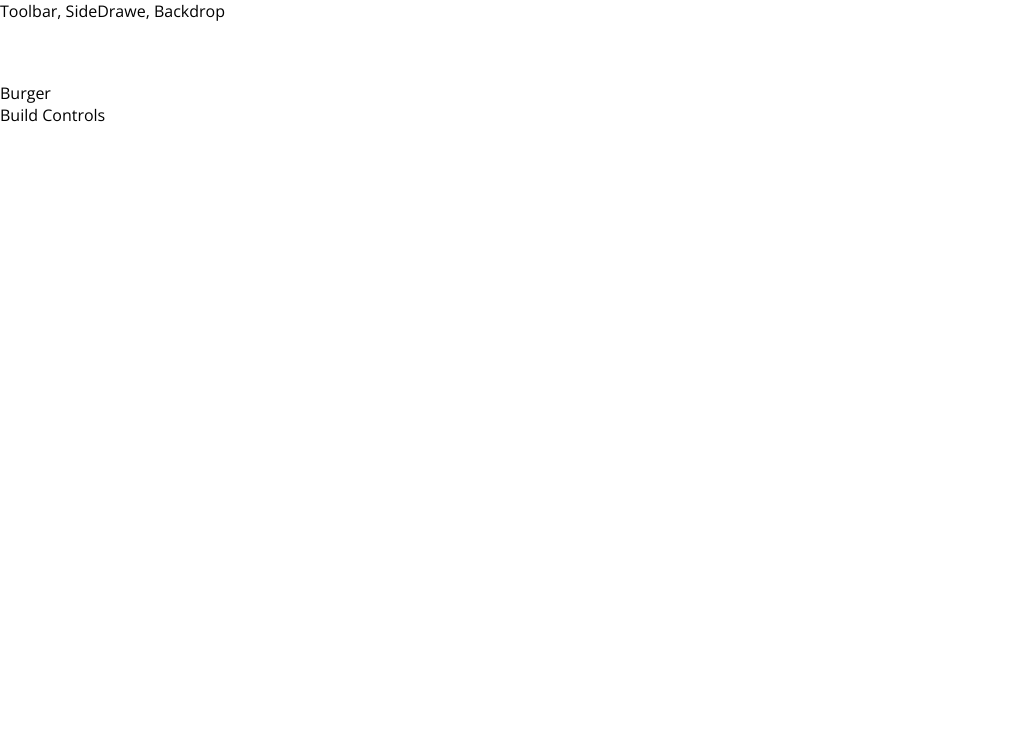
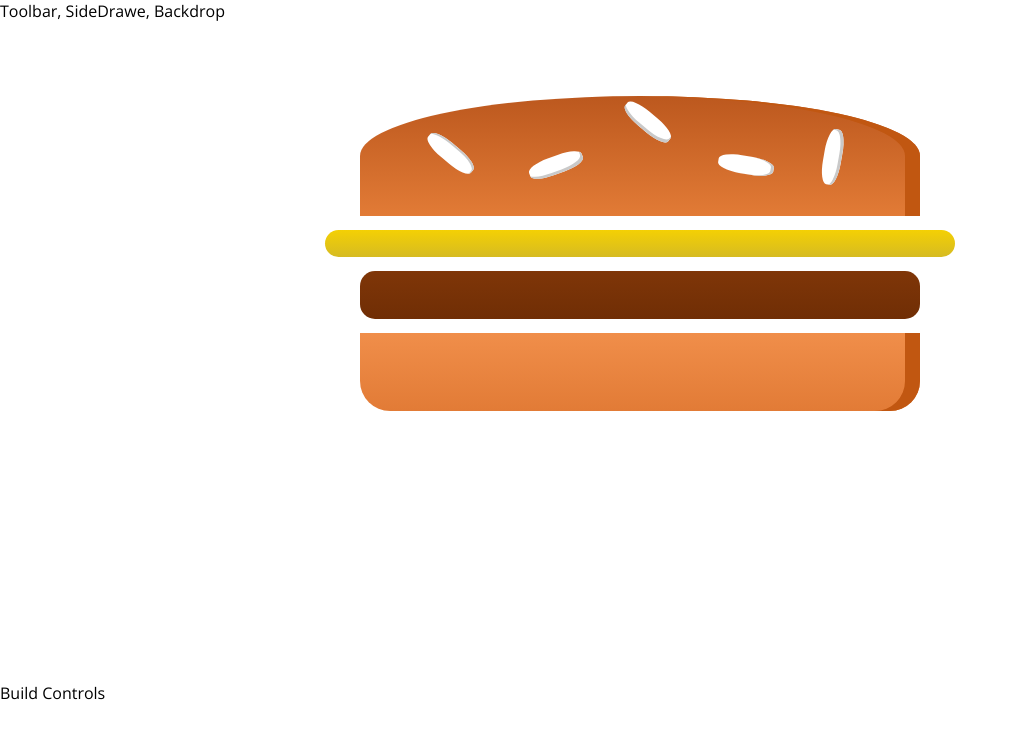
Before and after one commit to salehrezq/react-complete-guide-maximilian-burger-builder, a React (Create React App) app: page / in a window 1280 px wide. Shown: the top 738 px of the page, without its empty margins (0-1018 px from the left). Built offline with nearby package versions, Linux system fonts and the light colour scheme.

Commit message:
Starting the Burger by adding BurgerIngredient
Lesson:
08. A Real App The Burger Builder (Basic Version)\
12. Starting the Burger Component

```diff
--- a/src/components/Burger/Burger.js
+++ b/src/components/Burger/Burger.js
@@ -0,0 +1,18 @@
+import React from 'react';
+import classes from './Burger.module.css';
+import BurgerIngredient from './BurgerIngredient/BurgerIngredient';
+
+const Burger = props => {
+
+   return (
+      <div className={classes.Burger}>
+         <BurgerIngredient type="bread-top"/>
+         <BurgerIngredient type="cheese"/>
+         <BurgerIngredient type="meat"/>
+         <BurgerIngredient type="bread-bottom"/>
+      </div>
+   );
+
+};
+
+export default Burger;
--- a/src/components/Burger/Burger.module.css
+++ b/src/components/Burger/Burger.module.css
@@ -0,0 +1,30 @@
+.Burger {
+   width: 100%;
+   margin: auto;
+   height: 250px;
+   overflow: scroll;
+   text-align: center;
+   font-weight: bold;
+   font-size: 1.2rem;
+}
+
+@media (min-width: 500px) and (min-height: 400px) {
+   .Burger {
+      width: 350px;
+      height: 300px;
+   }
+}
+
+@media (min-width: 500px) and (min-height: 401px) {
+   .Burger {
+      width: 450px;
+      height: 400px;
+   }
+}
+
+@media (min-width: 1000px) and (min-height: 700px) {
+   .Burger {
+      width: 700px;
+      height: 600px;
+   }
+}
--- a/src/containers/BurgerBuilder/BurgerBuilder.js
+++ b/src/containers/BurgerBuilder/BurgerBuilder.js
@@ -1,12 +1,13 @@
 import React, {Component} from 'react';
 import Auxiliary from '../../hoc/Auxiliary';
+import Burger from '../../components/Burger/Burger';
 
 class BurgerBuilder extends Component {
 
    render() {
       return (
          <Auxiliary>
-            <div>Burger</div>
+            <Burger />
             <div>Build Controls</div>
          </Auxiliary>
       );
```
